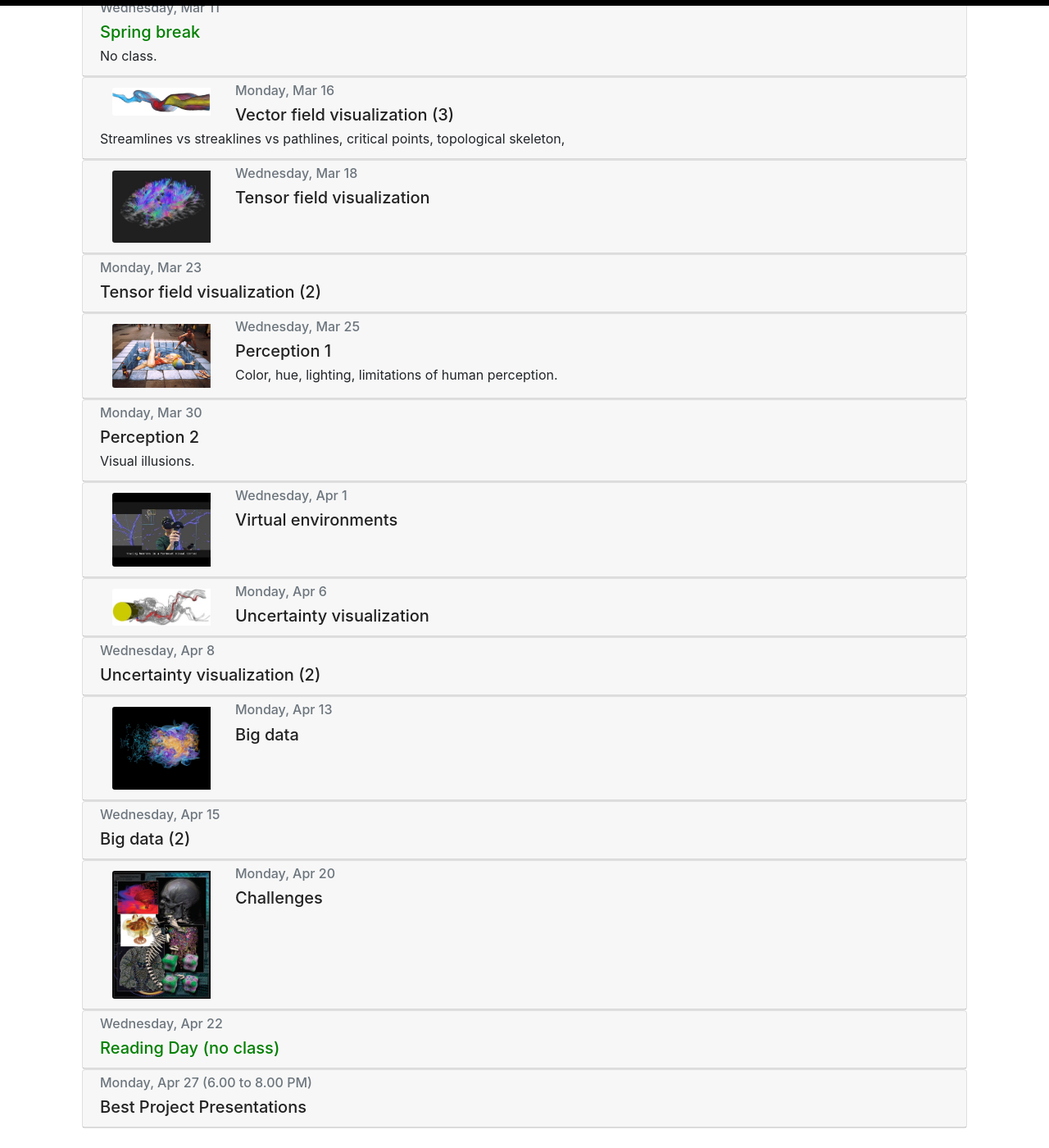
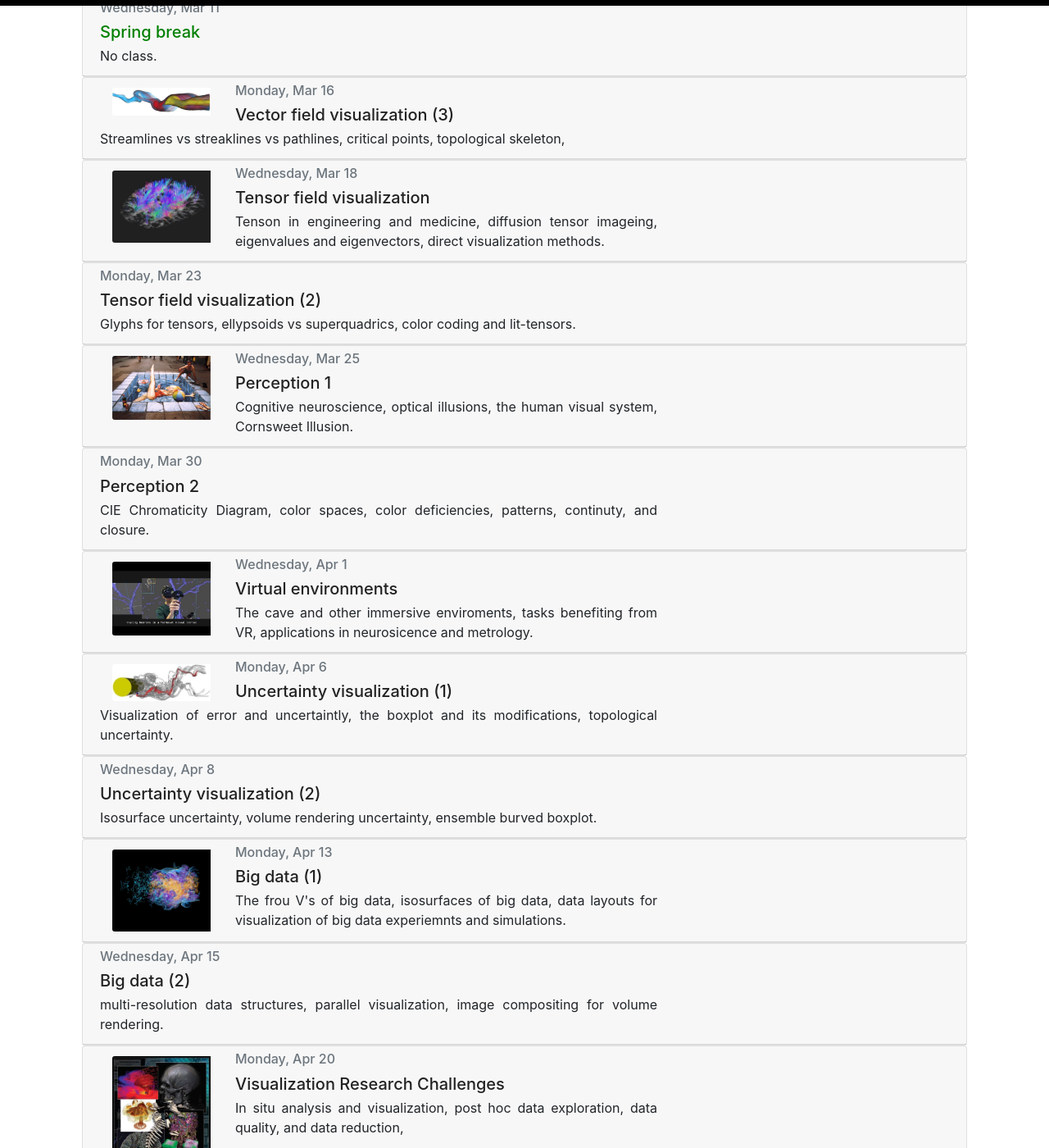
Before and after one commit to ComputingElevatedLab/sciviscourse, a Jekyll site: the page built from _pages/schedule.md, in a window 1280 px wide and 1400 px high, scrolled down 2557 px. Shown: the whole window at 82% size. Built offline with Jekyll 4.4.1, drawn with Linux system fonts in a browser that asks for light colours.

Commit message:
Update schedule.yml

```diff
--- a/_data/schedule.yml
+++ b/_data/schedule.yml
@@ -100,47 +100,48 @@
 
 - name: Tensor field visualization
   date: Wednesday, Mar 18
-  description:
+  description: Tenson in engineering and medicine, diffusion tensor imageing, eigenvalues and eigenvectors, direct visualization methods.
   image: ../images/schedule/tensors.jpg
 
 - name: Tensor field visualization (2)
   date: Monday, Mar 23
-  description:
+  description: Glyphs for tensors, ellypsoids vs superquadrics, color coding and lit-tensors.
 
 - name: Perception 1
   date: Wednesday, Mar 25
-  description: Color, hue, lighting, limitations of human perception.
+  description: Cognitive neuroscience, optical illusions, the human visual system, Cornsweet Illusion.
   image: ../images/schedule/perception.jpg
 
 - name: Perception 2
   date: Monday, Mar 30
-  description: Visual illusions.
+  description: CIE Chromaticity Diagram, color spaces, color deficiencies, patterns, continuty, and closure.
 
 - name: Virtual environments
   date: Wednesday, Apr 1
-  description:
+  description: The cave and other immersive enviroments, tasks benefiting from VR, applications in neurosicence and metrology.
   image: ../images/schedule/vrneurons.jpg
 
-- name: Uncertainty visualization
+- name: Uncertainty visualization (1)
   date: Monday, Apr 6
-  description:
+  description: Visualization of error and uncertaintly, the boxplot and its modifications, topological uncertainty.
   image: ../images/schedule/uncertainty.jpg
 
 - name: Uncertainty visualization (2)
   date: Wednesday, Apr 8
-  description:
+  description: Isosurface uncertainty, volume rendering uncertainty, ensemble burved boxplot.
 
-- name: Big data
+- name: Big data (1)
   date: Monday, Apr 13
-  description:
+  description: The frou V's of big data, isosurfaces of big data, data layouts for visualization of big data experiemnts and simulations.
   image: ../images/schedule/bigdatatopo.jpg
 
 - name: Big data (2)
   date: Wednesday, Apr 15
-  description:
+  description: multi-resolution data structures, parallel visualization, image compositing for volume rendering.
 
-- name: Challenges
+- name: Visualization Research Challenges
   date: Monday, Apr 20
+  description: In situ analysis and visualization, post hoc data exploration, data quality, and data reduction,
   image: ../images/schedule/challenges.jpg
 
 - name: Reading Day  (no class)
```
